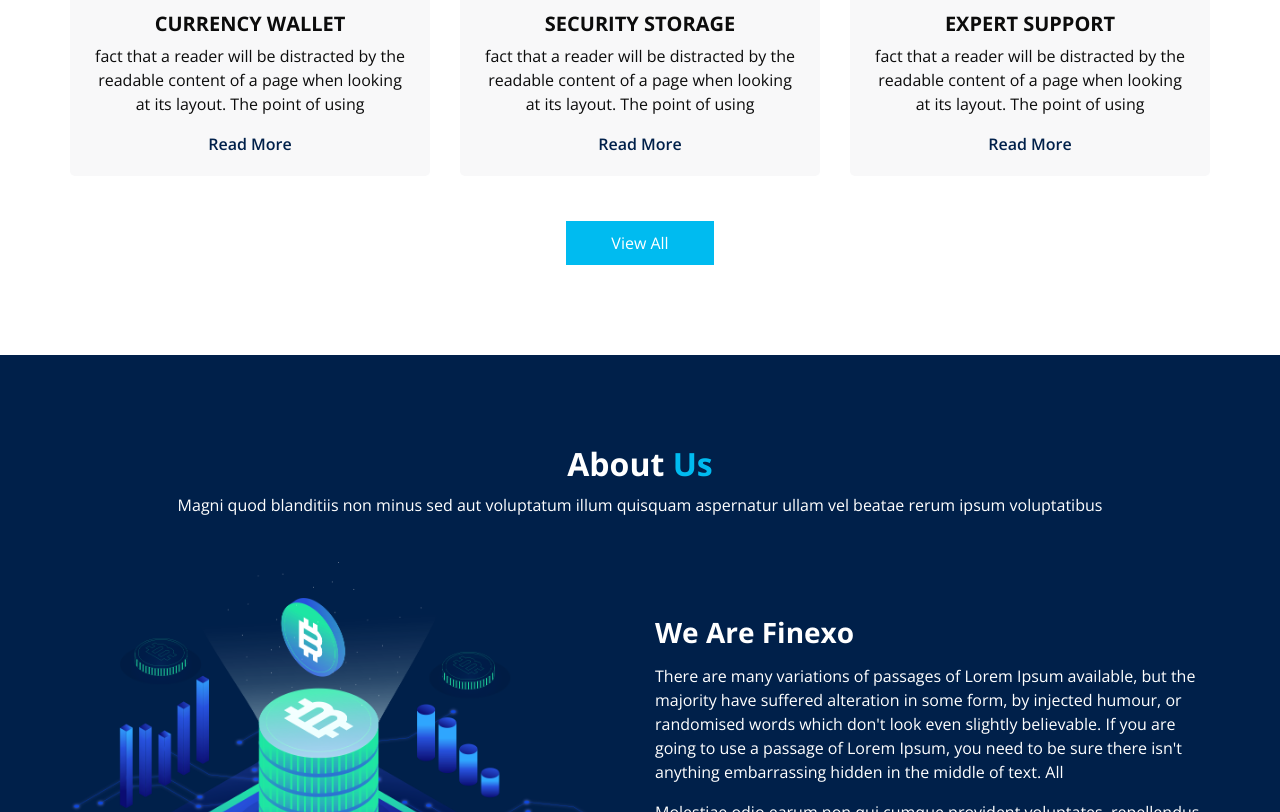
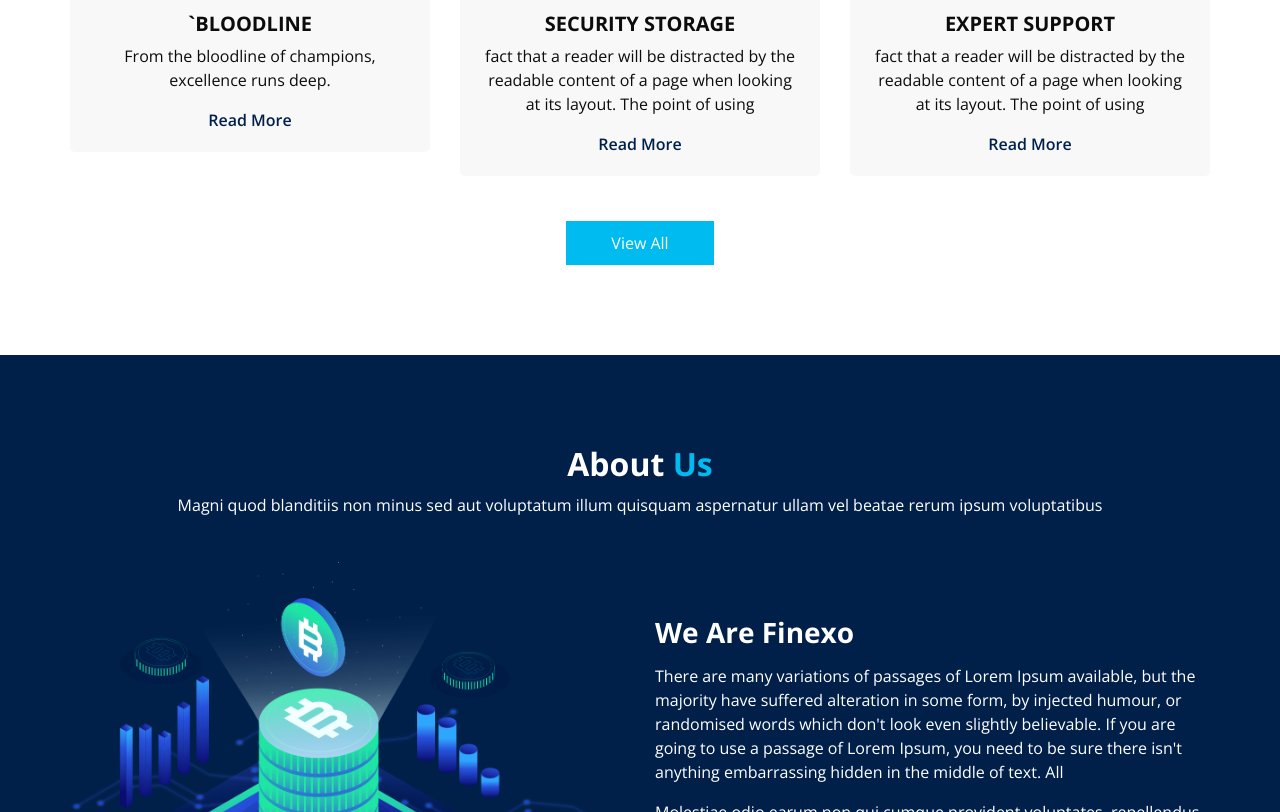
Before and after one commit to rudney11/rudars123, a plain HTML site: page index.html in a window 1280 px wide. Shown: the part 1118-1930 px from the top of the page. Drawn offline with nearby package versions, Linux system fonts and the light colour scheme; some packages are replaced by stand-ins of ours.

Commit message:
Update index.html

```diff
--- a/index.html
+++ b/index.html
@@ -208,12 +208,10 @@
               </div>
               <div class="detail-box">
                 <h5>
-                  Currency Wallet
+                  `BLOODLINE
                 </h5>
                 <p>
-                  fact that a reader will be distracted by the readable content of a page when looking at its layout.
-                  The
-                  point of using
+                  From the bloodline of champions, excellence runs deep.
                 </p>
                 <a href="">
                   Read More
```
